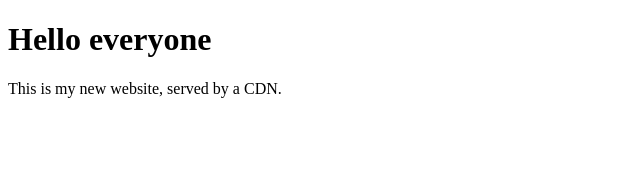
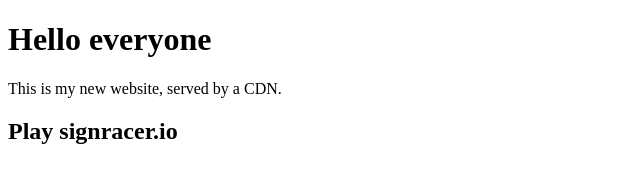
Before and after one commit to WilliamAalund/CSCE412Project5, a plain HTML site: page index.html in a window 1280 px wide. Shown: the whole page, without its empty margins (0-640 px from the left). Drawn offline with Linux system fonts and the light colour scheme.

Commit message:
A new update

```diff
--- a/index.html
+++ b/index.html
@@ -8,6 +8,7 @@
 <body>
     <h1>Hello everyone</h1>
     <p>This is my new website, served by a CDN.</p>
+    <h2>Play signracer.io</h2>
 
 </body>
 </html>
```
